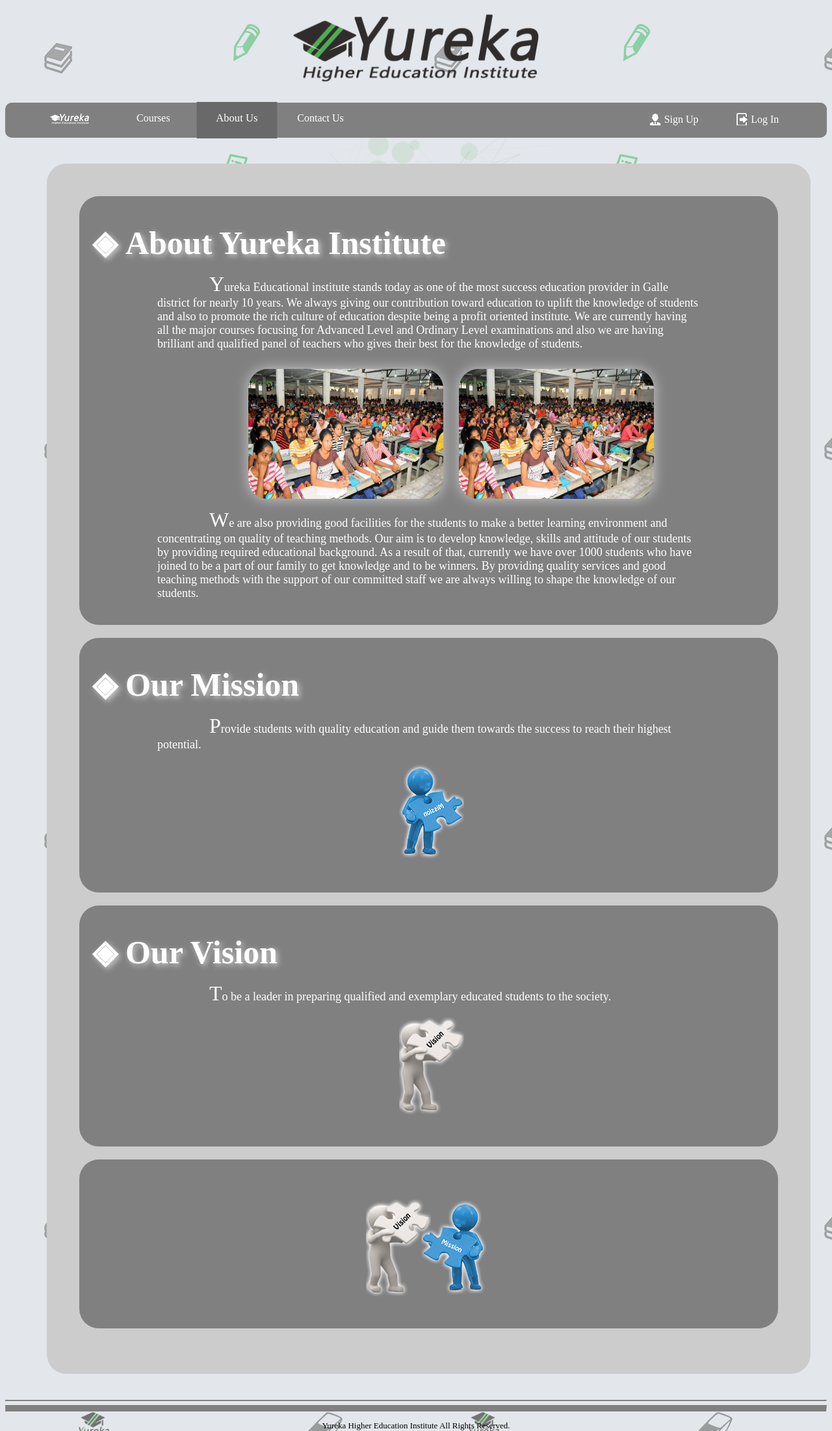
After one commit to ThilinaPrasad/OOSD_Project, a PHP site: page /php/about.html in a window 1280 px wide. The commit adds this page. Shown: the whole page at 65% size. Run offline with PHP 8.4, Linux system fonts and the light colour scheme.

Commit message:
About Page finished

```diff
--- /dev/null
+++ b/php/about.html
@@ -0,0 +1,145 @@
+<!DOCTYPE html>
+<html lang="en">
+<head>
+    <meta charset="UTF-8">
+    <title>Yurekha | Login</title>
+    <link rel="icon" href="../img/favicon.png">
+    <link href="../css/main.css" rel="stylesheet">
+    <link href="https://fonts.googleapis.com/css?family=Lemonada" rel="stylesheet">
+    <style>
+        .aboutContainer{
+            width:84vw;
+            height: auto;
+            margin: 5vh 5vw;
+            background-color: #cccccc;
+            border-radius: 30px;
+            padding: 50px;
+        }
+
+        .sections{
+            width: auto;
+            height: auto;
+            border-radius: 30px;
+            background-color: gray;
+            padding: 1px 20px 20px 20px;
+            position: relative;
+            margin-bottom: 20px;
+        }
+
+        .header{
+            color: white;
+            font-size: 50px;
+            text-shadow: 3px 3px 8px #cccccc ;
+        }
+
+        .inner{
+            margin-top: -25px;
+            color: white;
+            padding: 0 100px;
+            font-size: large;
+            text-indent: 80px;
+        }
+
+        .inner::first-letter{
+            font-size: xx-large;
+        }
+
+        .imageContainer{
+            margin-left:230px;
+            margin-bottom: 25px;
+        }
+
+        .innerImages{
+            width: 300px;
+            height: 200px;
+            border-radius: 30px;
+            margin: 10px;
+            box-shadow: 0px 0px 20px #ccc;
+        }
+
+        .vmImage{
+            margin-left: 30%;
+        }
+
+        .vmfinalImage{
+            margin-left: 19%;
+            margin-top: 60px;
+        }
+    </style>
+</head>
+<body bgcolor="#e3e6ea"  class="container demo-1">
+<div class="content">
+    <div id="large-header" class="large-header">
+        <canvas id="demo-canvas"></canvas>
+        <!--header section-->
+        <header>
+            <center><img src="../img/Yureka%20logo.png" id="mainLogo"></center>
+            <!--navigation bar start-->
+            <ul class="nav">
+                <li><a href="../index.php"><img src="../img/nav/nav_yureka_logo.png"></a></li>
+                <li><a href="courses.php">Courses</a></li>
+                <li class="active"><a href="about.html">About Us</a></li>
+                <li><a href="#">Contact Us</a></li>
+                <li><a href="signup.php"><img src="../img/nav/nav_signup.png" style="vertical-align: bottom">&nbsp;Sign Up</a>
+                </li>
+                <li><a href="login.php"><img src="../img/nav/nav_login.png" style="vertical-align: bottom">&nbsp;Log
+                    In</a></li>
+            </ul>
+            <!--navigation bar end-->
+        </header>
+
+        <!--body content section-->
+        <section class="bodyInner">
+            <div class="aboutContainer">
+                <div class="sections">
+            <h1 class="header">&#9672;&nbsp;About Yureka Institute</h1>
+                    <p class="inner">Yureka Educational institute stands today as one of the most success education provider in Galle district for nearly 10 years. We always giving our contribution toward education to uplift the knowledge of students and also to promote the rich culture of education despite being a profit oriented institute.  We are currently having all the major courses focusing for Advanced Level and Ordinary Level examinations and also we are having brilliant and qualified panel of teachers who gives their best for the knowledge of students.</p>
+                    <div class="imageContainer">
+                    <img class="innerImages" src="../img/aboutus/classImg1.jpg">
+                    <img class="innerImages" src="../img/aboutus/classImg1.jpg">
+                    </div>
+                    <p class="inner">We are also providing good facilities for the students to make a better learning environment and concentrating on quality of teaching methods. Our aim is to develop knowledge, skills and attitude of our students by providing required educational background. As a result of that, currently we have over 1000 students who have joined to be a part of our family to get knowledge and to be winners.  By providing quality services and good teaching methods with the support of our committed staff we are always willing to shape the knowledge of our students.</p>
+                </div>
+
+                <div class="sections">
+                    <h1 class="header">&#9672;&nbsp;Our Mission </h1>
+                    <p class="inner">Provide students with quality education and guide them towards the success to reach their highest potential.</p>
+                    <div class="imageContainer">
+                        <img class="vmImage" src="../img/aboutus/mission.png">
+                    </div>
+                </div>
+
+                <div class="sections">
+                    <h1 class="header">&#9672;&nbsp;Our Vision</h1>
+                    <p class="inner">To be a leader in preparing qualified and exemplary educated students to the society.</p>
+                    <div class="imageContainer">
+                        <img  class="vmImage" src="../img/aboutus/vision.png">
+                    </div>
+                </div>
+
+                <div class="sections">
+                  <div class="imageContainer">
+                        <img  class="vmfinalImage" src="../img/aboutus/vision-mission.png">
+                    </div>
+                </div>
+
+            </div>
+        </section>
+        <!--footer section-->
+        <footer>
+            <hr class="hr1">
+            <hr class="hr2">
+            <p align="center" style="font-size: small;" title="Yureka Higher Education Institute"><a href="../index.php" >Yureka Higher Education Institute</a> All Rights Reserved.</p>
+        </footer>
+    </div>
+</div>
+
+<script src="../javascript/backgroundCanvas/TweenLite.min.js"></script>
+<script src="../javascript/backgroundCanvas/EasePack.min.js"></script>
+<script src="../javascript/backgroundCanvas/particles.js"></script>
+<script src="../javascript/backgroundCanvas/rAF.js"></script>
+
+
+
+</body>
+</html>
--- a/php/courses.php
+++ b/php/courses.php
@@ -36,10 +36,8 @@ while ($courseUpdate = mysqli_fetch_assoc($coursesUpdate)){
             <ul class="nav">
                 <li><a href="../index.php"><img src="../img/nav/nav_yureka_logo.png"></a></li>
                 <li class="active"><a href="courses.php">Courses</a></li>
-
-                <li class="dropdown"><a href="#">Site 3</a></li>
-
-                <li><a href="#">Site 2</a></li>
+                <li><a href="about.html">About Us</a></li>
+                <li><a href="#">Contact Us</a></li>
                 <li><a href="signup.php"><img src="../img/nav/nav_signup.png" style="vertical-align: bottom">&nbsp;Sign Up</a>
                 </li>
                 <li ><a href="login.php"><img src="../img/nav/nav_login.png" style="vertical-align: bottom">&nbsp;Log
--- a/php/owner.php
+++ b/php/owner.php
@@ -328,8 +328,8 @@ if (mysqli_num_rows($result) == 1 && $_SESSION['logged']) {
             <ul class="nav">
                 <li><a href="../index.php"><img src="../img/nav/nav_yureka_logo.png"></a></li>
                 <li><a href="courses.php" target="_blank">Courses</a></li>
-                <li><a href="#">Site 3</a></li>
-                <li><a href="#">Site 2</a></li>
+                <li><a href="about.html">About Us</a></li>
+                <li><a href="#">Contact Us</a></li>
                 </li>
                 <li><a href="logout.php"><img src="../img/nav/nav_logout.png" style="vertical-align: bottom">&nbsp;Log
                         Out</a></li>
--- a/php/student.php
+++ b/php/student.php
@@ -206,11 +206,10 @@ if (mysqli_num_rows($result) == 1 && $_SESSION['logged']) {
             <ul class="nav">
                 <li><a href="../index.php"><img src="../img/nav/nav_yureka_logo.png"></a></li>
                 <li><a href="courses.php" target="_blank">Courses</a></li>
-                <li class="dropdown"><a href="#">Site 3</a></li>
-                <li class="dropdown"><a href="#">Site 3</a></li>
+                <li><a href="about.html">About Us</a></li>
+                <li><a href="#">Contact Us</a></li>
                 <li id="nav_noti"><a href="#" onclick="openNav()" style="color: white;"><img
                                 src='<?php echo $notifiLogo; ?>'></a></li>
-                </li>
                 <li><a href="logout.php"><img src="../img/nav/nav_logout.png" style="vertical-align: bottom">&nbsp;Log
                         Out</a></li>
                 <img src='<?php echo $data['profilePic']; ?>' class="profilePic"
--- a/php/teacher.php
+++ b/php/teacher.php
@@ -191,8 +191,8 @@ if (mysqli_num_rows($result) == 1 && $_SESSION['logged']) {
             <ul class="nav">
                 <li><a href="../index.php"><img src="../img/nav/nav_yureka_logo.png"></a></li>
                 <li><a href="courses.php" target="_blank">Courses</a></li>
-                <li class="dropdown"><a href="#">Site 3</a></li>
-                <li class="dropdown"><a href="#">Site 3</a></li>
+                <li><a href="about.html">About Us</a></li>
+                <li><a href="#">Contact Us</a></li>
                 <li id="nav_noti"><a href="#" onclick="openNav()" style="color: white;"><img
                                 src='<?php echo $notifiLogo; ?>'></a></li>
                 <li><a href="logout.php"><img src="../img/nav/nav_logout.png" style="vertical-align: bottom">&nbsp;Log
```
Also changed, not shown: index.php (+2 -6 lines), php/login.php (+3 -5 lines), php/signup.php (+2 -5 lines), img/aboutus/classImg1.jpg (added), img/aboutus/mission.png (added), img/aboutus/vision-mission.png (added), img/aboutus/vision.png (added).
